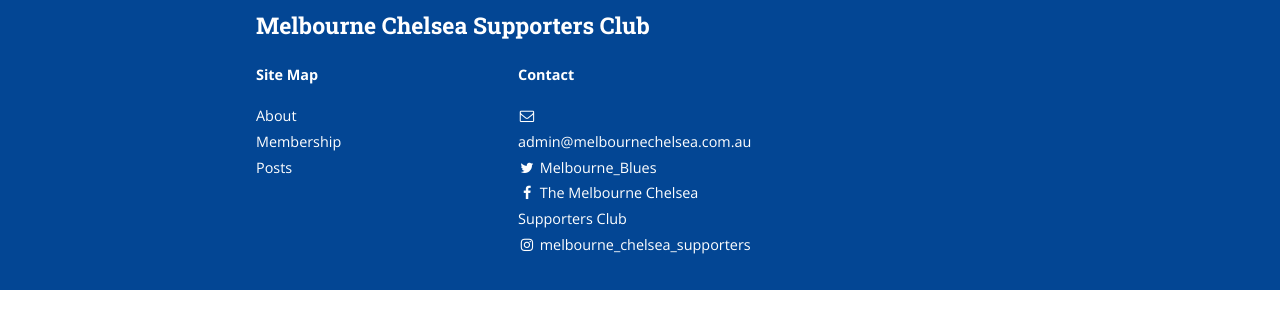
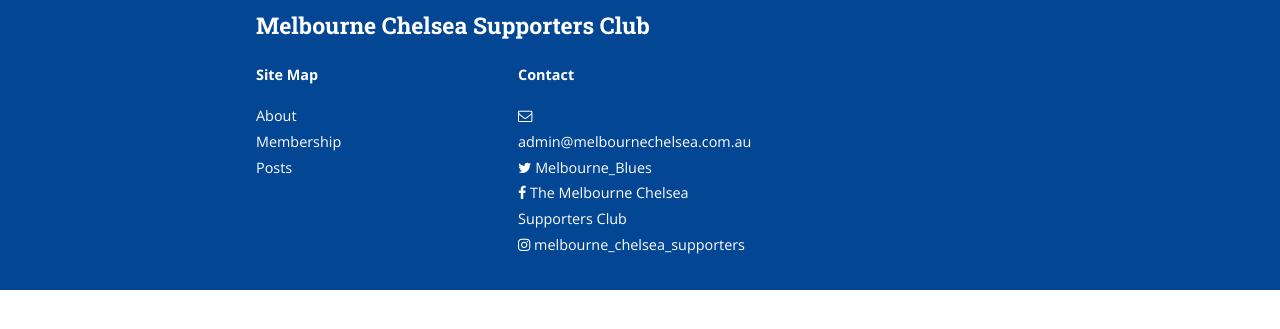
Before and after one commit to Foxh0und/MCSC, a Jekyll site: the page built from membership.md, in a window 1280 px wide. Shown: the part 285-614 px from the top of the page. Built offline with Jekyll 4.4.1, drawn with Linux system fonts in a browser that asks for light colours; nearby versions of some CDN libraries.

Commit message:
Remove Width from Site.Contact

```diff
--- a/_sass/_layout.scss
+++ b/_sass/_layout.scss
@@ -405,7 +405,6 @@
 		}
 		font-size: 0.9em;
 		i {
-			width: 1.25em;
 			text-align: center;
 		}
 		ul {
```
